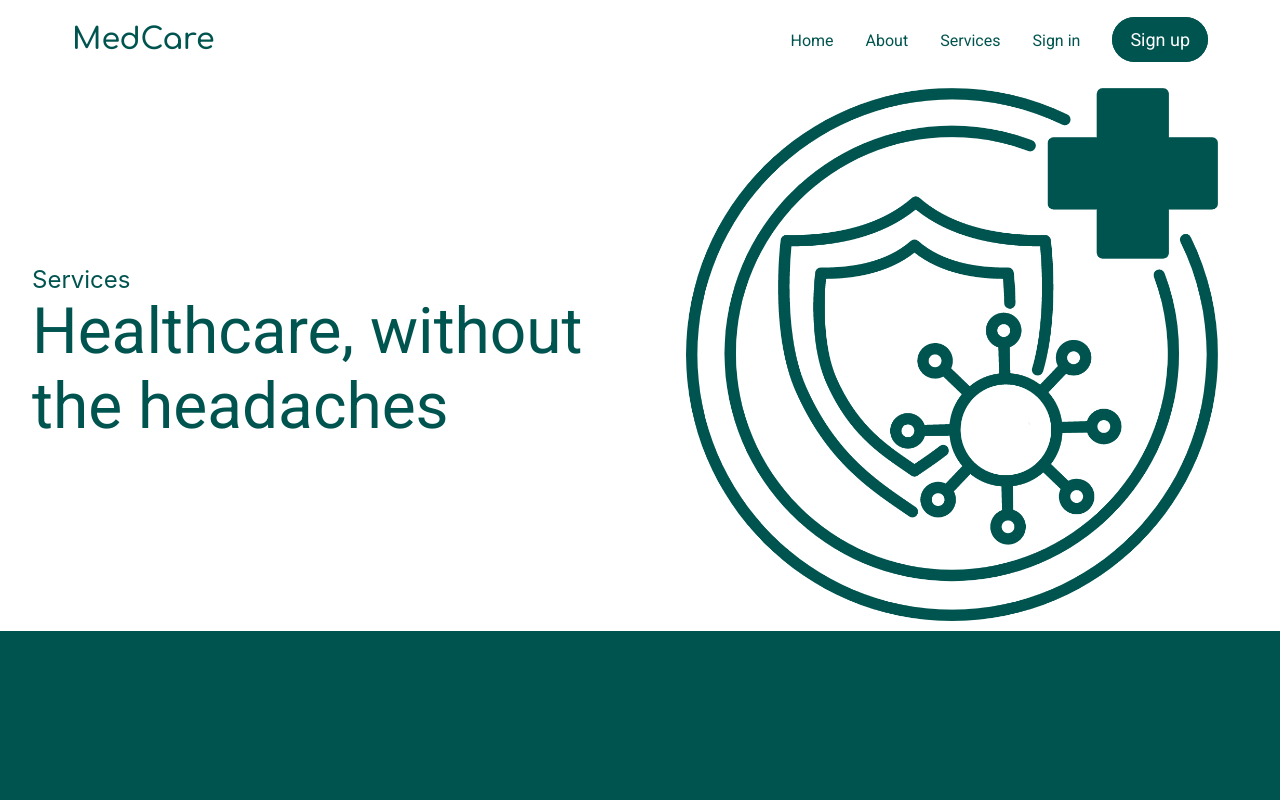
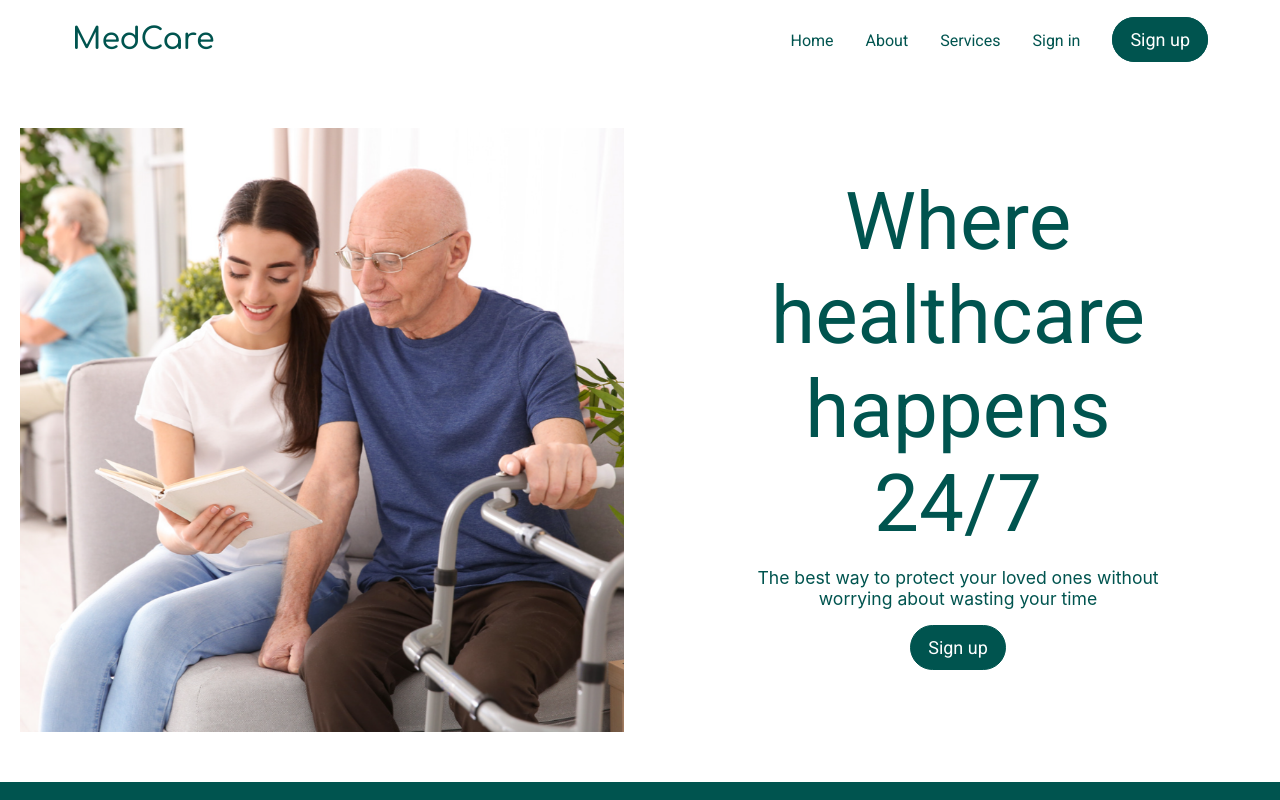
Before and after one commit to mohamad-alkaadi/MedCare, a React (Create React App) app in the folder final_last-version/: page / in a window 1280 px wide. Shown: the top 800 px of the page. Built offline with nearby package versions, Linux system fonts and the light colour scheme; a web font is replaced by a local one.

Commit message:
small comit

```diff
--- a/final_last-version/src/App.js
+++ b/final_last-version/src/App.js
@@ -9,8 +9,8 @@ function App() {
   return (
     <div className="App">
       <NavBar/>
-      {/* <Home/> */}
-      <Services/>
+      <Home/>
+      {/* <Services/> */}
       <Footer/>
     </div>
   );
```
